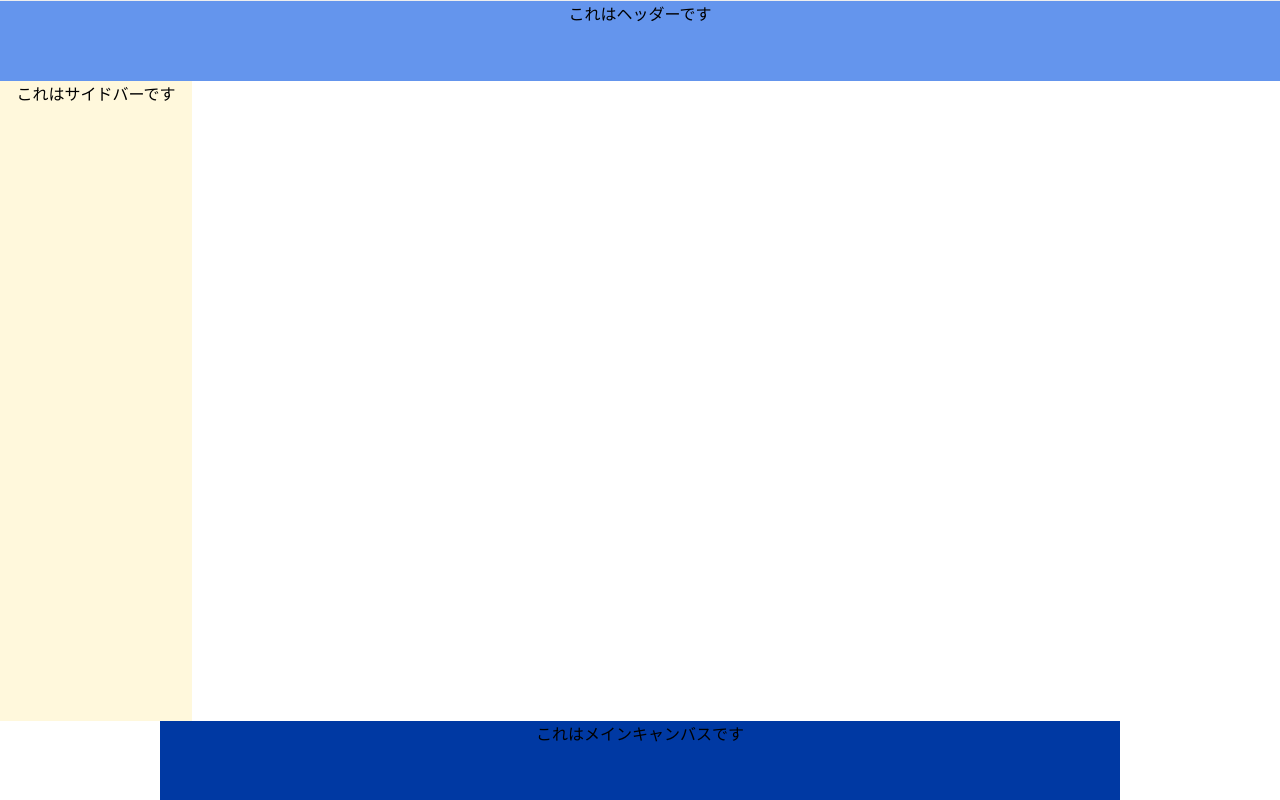
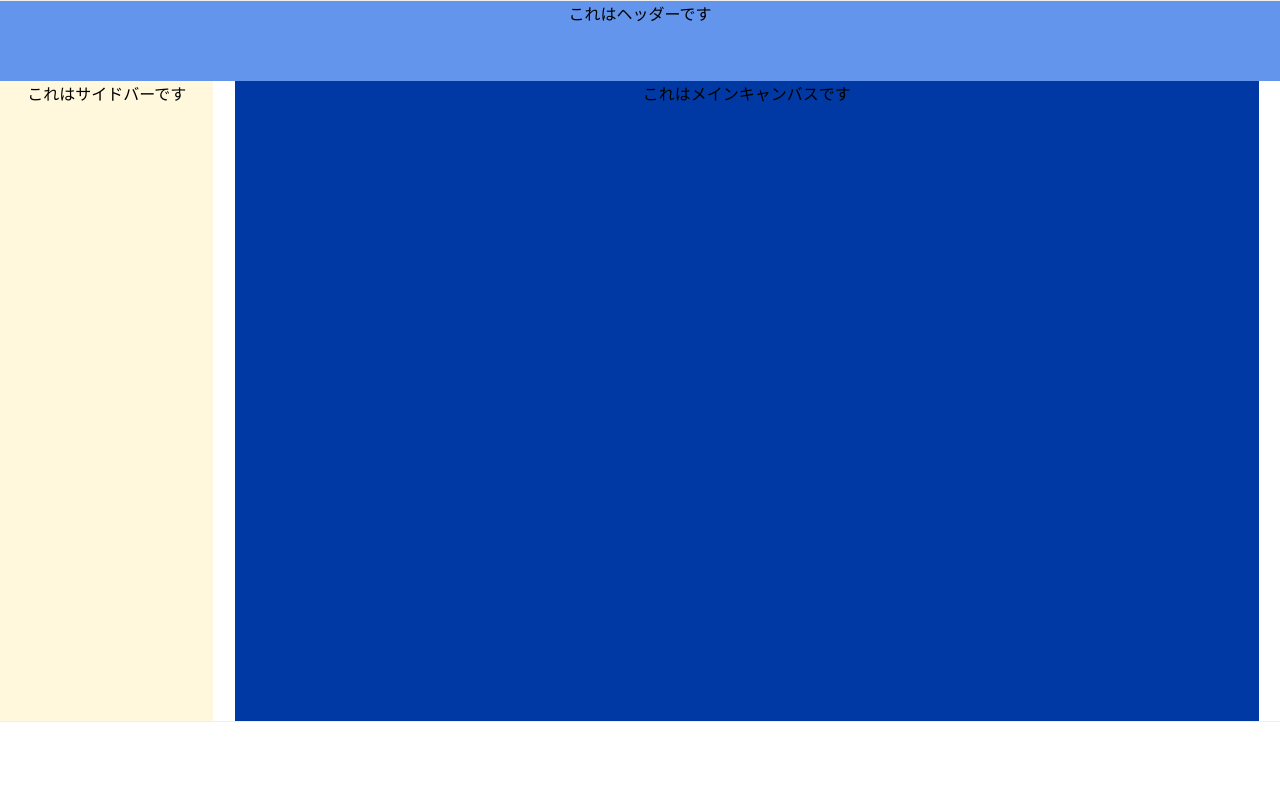
Before and after one commit to YaCpotato/NuxtNodeEditor, a Nuxt app: page / in a window 1280 px wide. Shown: the top 800 px of the page. Built offline with nearby package versions, Linux system fonts and the light colour scheme.

Commit message:
レイアウトOK

```diff
--- a/components/MainCanvas.vue
+++ b/components/MainCanvas.vue
@@ -14,7 +14,7 @@ export default {
 .MainCanvas {
   display: inline-block;
   background-color: rgb(0, 57, 163);
-  height: 80vh;
-  width: 75vw;
+  min-height: 80vh;
+  width: 80vw;
 }
 </style>
--- a/components/SideBar.vue
+++ b/components/SideBar.vue
@@ -13,7 +13,6 @@ export default {
 <style>
 .SideBar {
   background-color: cornsilk;
-  height: 80vh;
-  width: 15vw;
+  min-height: 80vh;
 }
 </style>
--- a/components/TheHeader.vue
+++ b/components/TheHeader.vue
@@ -13,7 +13,7 @@ export default {
 <style>
 .TheHeader {
   background-color: cornflowerblue;
-  height: 10vh;
+  min-height: 10vh;
   width: 100vw;
 }
 </style>
--- a/pages/index.vue
+++ b/pages/index.vue
@@ -2,8 +2,12 @@
   <div class="container">
     <div style="border: 1px solid #eee">
       <TheHeader />
-      <SideBar />
-      <MainCanvas />
+      <el-row>
+        <el-col :span="4">
+          <SideBar />
+        </el-col>
+        <el-col :span="20"><MainCanvas /> </el-col>
+      </el-row>
     </div>
   </div>
 </template>
```
